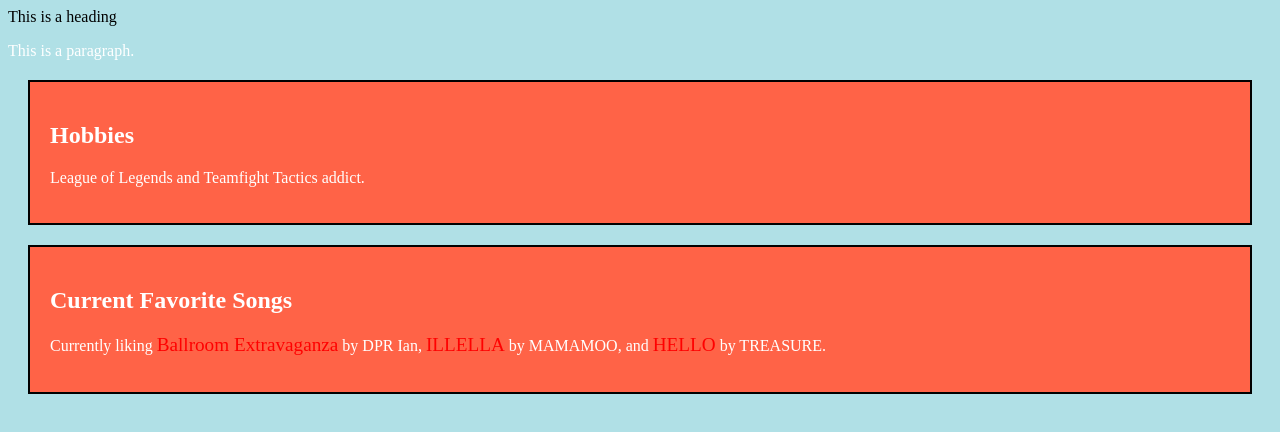
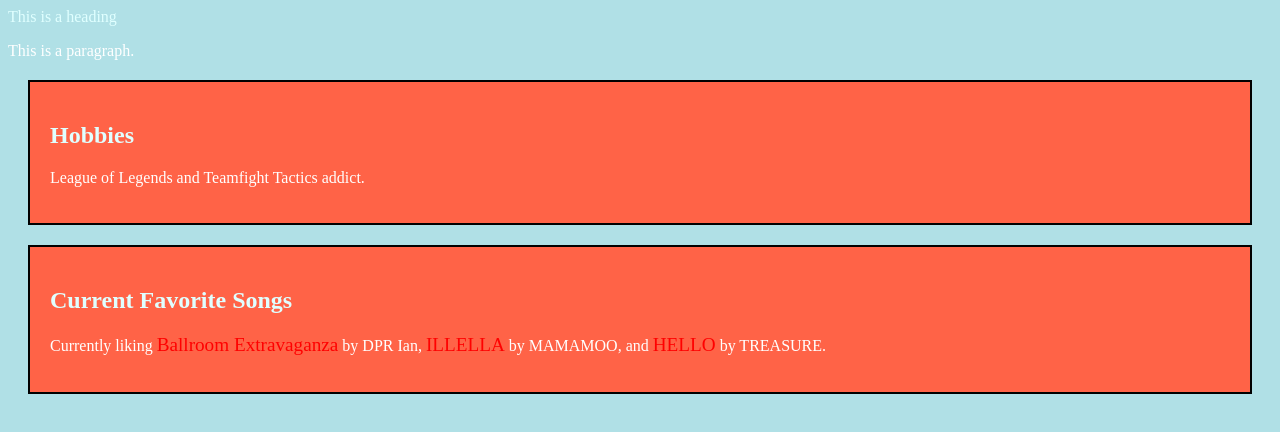
Before and after one commit to kevinp0122/kevinp0122.github.io, a plain HTML site: page index.html in a window 1280 px wide. Drawn offline with Linux system fonts and the light colour scheme.

Commit message:
added id

```diff
--- a/index.html
+++ b/index.html
@@ -5,16 +5,16 @@
 	</head>
 	<body
 
-		<h1>This is a heading</h1>
+		<h1 id = "myHeader">This is a heading</h1>
 		<p>This is a paragraph.</p>
 
 		<div class = "section">
-			<h2>Hobbies</h2>
+			<h2 id = "myHeader">Hobbies</h2>
 			<p>League of Legends and Teamfight Tactics addict.</p>
 		</div>
 
 		<div class = "section">
-			<h2>Current Favorite Songs</h2>
+			<h2 id = "myHeader">Current Favorite Songs</h2>
 			<p>Currently liking <span class = "songname">Ballroom Extravaganza</span> by DPR Ian, <span class = "songname">ILLELLA</span> by MAMAMOO, and <span class = "songname">HELLO</span> by TREASURE.</p>
 
 	</body>
--- a/stylesheet.css
+++ b/stylesheet.css
@@ -3,9 +3,9 @@ body
 	background-color: powderblue;
 }
 
-h1
+#myHeader
 {
-	color: blue;
+	color: lightcyan;
 }
 
 p
```
